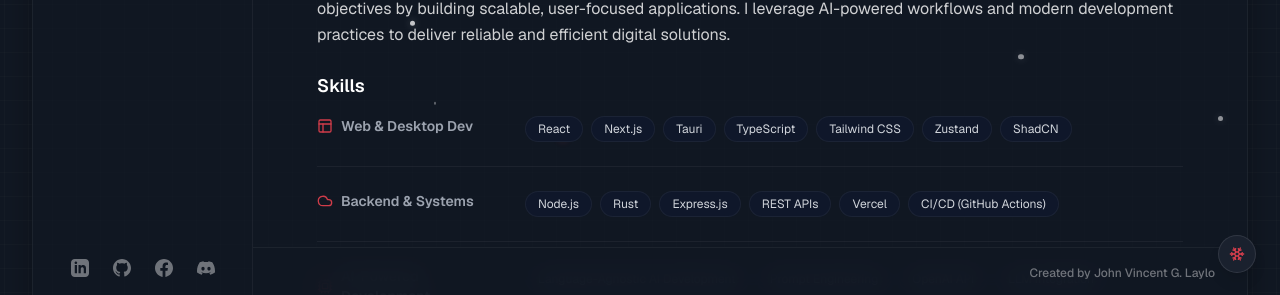
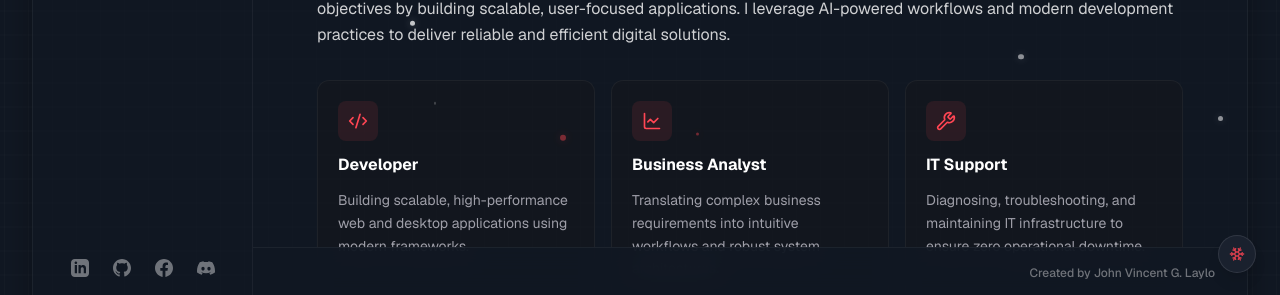
Before and after one commit to zvincent07/Portfolio-version-4.7, a React (Vite) app: page / in a window 1280 px wide. Shown: the part 503-798 px from the top of the page. Built offline with nearby package versions, Linux system fonts and the light colour scheme.

Commit message:
Add ServicesHighlight component

```diff
--- a/src/App.tsx
+++ b/src/App.tsx
@@ -3,6 +3,7 @@ import { animate, splitText, stagger, createTimeline } from 'animejs';
 import Layout from './layouts/Layout';
 import ProjectsSection from './components/ProjectsSection';
 import TechStack from './components/TechStack';
+import ServicesHighlight from './components/ServicesHighlight';
 import SectionHeader from './components/SectionHeader';
 import ExperienceSection from './components/ExperienceSection';
 import EducationSection from './components/EducationSection';
@@ -359,6 +360,8 @@ function App() {
               Developer, Business Analyst, and IT Support professional focused on scalable applications, AI-powered workflows, and user-focused digital solutions.
             </p>
 
+            <ServicesHighlight />
+
             <TechStack />
           </div>
         </section>
--- /dev/null
+++ b/src/components/ServicesHighlight.tsx
@@ -0,0 +1,40 @@
+import { Code2, LineChart, Wrench } from 'lucide-react';
+
+export default function ServicesHighlight() {
+  const services = [
+    {
+      title: 'Developer',
+      icon: Code2,
+      description: 'Building scalable, high-performance web and desktop applications using modern frameworks.'
+    },
+    {
+      title: 'Business Analyst',
+      icon: LineChart,
+      description: 'Translating complex business requirements into intuitive workflows and robust system architectures.'
+    },
+    {
+      title: 'IT Support',
+      icon: Wrench,
+      description: 'Diagnosing, troubleshooting, and maintaining IT infrastructure to ensure zero operational downtime.'
+    }
+  ];
+
+  return (
+    <div className="grid grid-cols-1 sm:grid-cols-3 gap-4 mt-8 mb-4">
+      {services.map((svc) => {
+        const Icon = svc.icon;
+        return (
+          <div key={svc.title} className="bg-zinc-900/40 border border-white/5 rounded-xl p-5 hover:bg-zinc-900/80 hover:border-primary/30 transition-all duration-300 flex flex-col gap-3 group">
+            <div className="w-10 h-10 rounded-lg bg-primary/10 flex items-center justify-center text-primary group-hover:scale-110 transition-transform duration-300">
+              <Icon size={20} />
+            </div>
+            <h3 className="text-white font-bold text-base m-0">{svc.title}</h3>
+            <p className="text-zinc-400 text-sm leading-relaxed m-0">
+              {svc.description}
+            </p>
+          </div>
+        );
+      })}
+    </div>
+  );
+}
```
